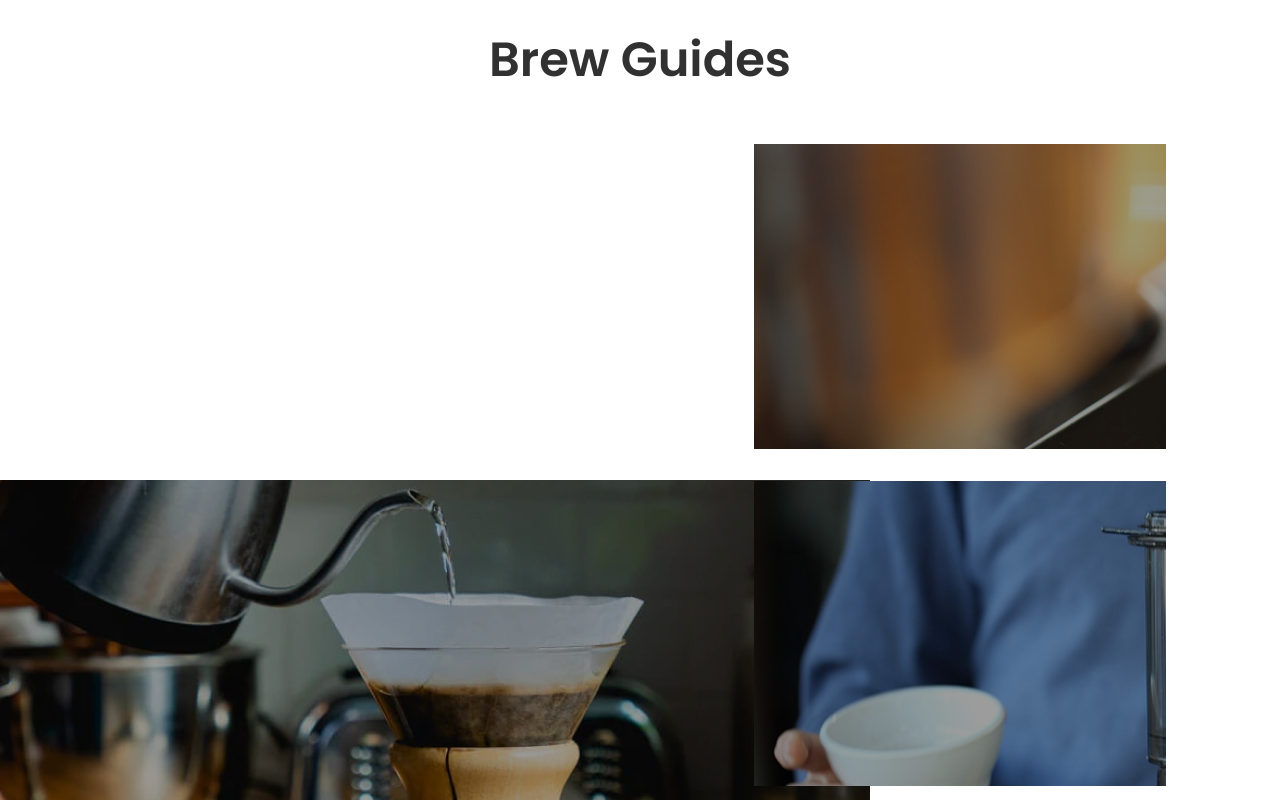
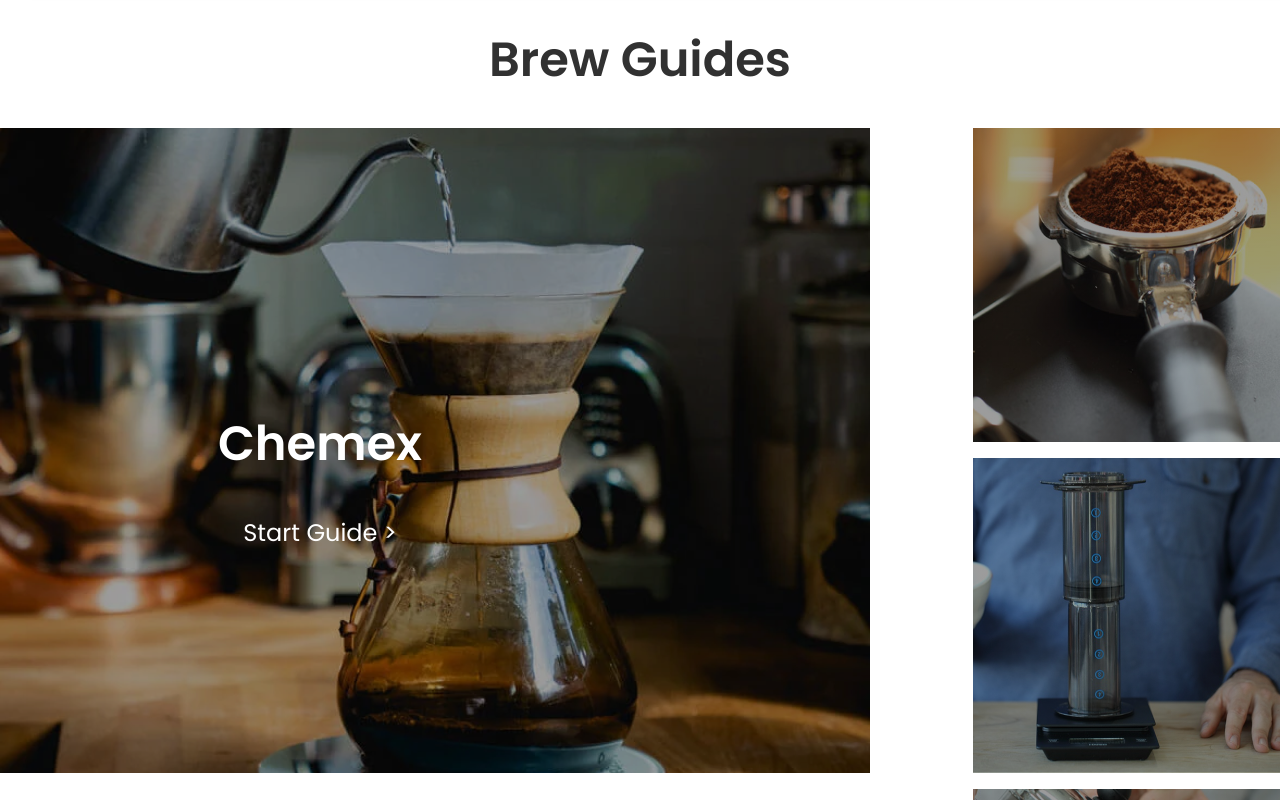
Before and after one commit to EndingNever/NoomCafe, a React (Create React App) app: page / in a window 1280 px wide. Shown: the part 3240-4040 px from the top of the page. Built offline with nearby package versions, Linux system fonts and the light colour scheme.

Commit message:
chemex guide

```diff
--- a/src/Components/BrewGuides/BrewGuides.js
+++ b/src/Components/BrewGuides/BrewGuides.js
@@ -1,5 +1,5 @@
 import React from 'react'
-import { Container, Header } from '../Styled/Styled'
+import { BrewGuideCards, Container, GuideOverlay, Header } from '../Styled/Styled'
 import "./BrewGuides.scss"
 import { brewGuideChemex, brewGuidePhotos } from '../../Reusable/Reusable'
 
@@ -13,16 +13,15 @@
       </Header>
       <div className="guides">
         <div className="chemex-hero">
-          <img src={brewGuideChemex} alt="" />
+          <img className='chemex-hero-image' src={brewGuideChemex} alt="" />
+          <GuideOverlay>
+            <h1>Chemex</h1>
+            <h2>Start Guide {'>'}</h2>
+          </GuideOverlay>
         </div>
         <div className="guide-right">
           {brewGuidePhotos.map((photo) => (
-            <div className="guides-card" style={{
-              backgroundPosition: "50% 20%",
-              background:`linear-gradient(0deg, rgba(0, 0, 0, 0.39), rgba(0, 0, 0, 0.39)), url(${photo.image})`
-            }}
-              key={photo.id}>
-            </div>
+            <BrewGuideCards className="guides-card" photo={photo.image}></BrewGuideCards>
           ))}
           {/* <div className="guides-card">2</div>
           <div className="guides-card">3</div>
--- a/src/Components/BrewGuides/BrewGuides.scss
+++ b/src/Components/BrewGuides/BrewGuides.scss
@@ -5,29 +5,32 @@
     text-align: center;
   }
   .guides {
-    // border: 2px solid red;
+    // border: 2px solid purple;
     display: flex;
     align-items: center;
     justify-content: center;
+    height: 645px;
     .chemex-hero {
-      // border: 2px solid red;
+      position: relative;
       width: 50%;
-      height: 645px;
+      height: 100%;
     }
     .guide-right {
       // border: 2px solid red;
       display: flex;
       flex-wrap: wrap;
-      align-items: center;
-      justify-content: center;
-      // width: 50%;
+      justify-content: flex-end;
+      width: 100%;
+      height: 100%;
       // margin-left: 16px;
       .guides-card {
         // border: 2px solid red;
-        margin: 16px;
-        height: 305px;
-        width: 412px;
+        margin-left: 16px;
+        margin-bottom: 16px;
+        height: 48.7%;
+        width: 48%;
         img{
+          background: linear-gradient(0deg, rgba(0, 0, 0, 0.39), rgba(0, 0, 0, 0.39));
           width: 100%;
           height: 100%;
         }
--- a/src/Components/Styled/Styled.js
+++ b/src/Components/Styled/Styled.js
@@ -34,3 +34,29 @@
   margin-left: auto;
   margin-right: auto;
 `;
+
+export const BrewGuideCards = styled.div`
+  background: linear-gradient(0deg, rgba(0, 0, 0, 0.39), rgba(0, 0, 0, 0.39)), url(${(props) => props.photo});
+  background-position: 65%;
+  background-repeat: no-repeat;
+  background-size: cover;
+`;
+
+export const GuideOverlay = styled.div`
+display: flex;
+align-items: center;
+justify-content: center;
+h1, h2 {
+  font-size: 48px;
+  font-weight: 600;
+  position: absolute;
+  top: 280px;
+  margin: 0;
+  color: #fff;
+}
+h2{
+  font-size: 24px;
+  font-weight: 300;
+  top:60%
+}
+`;
```
